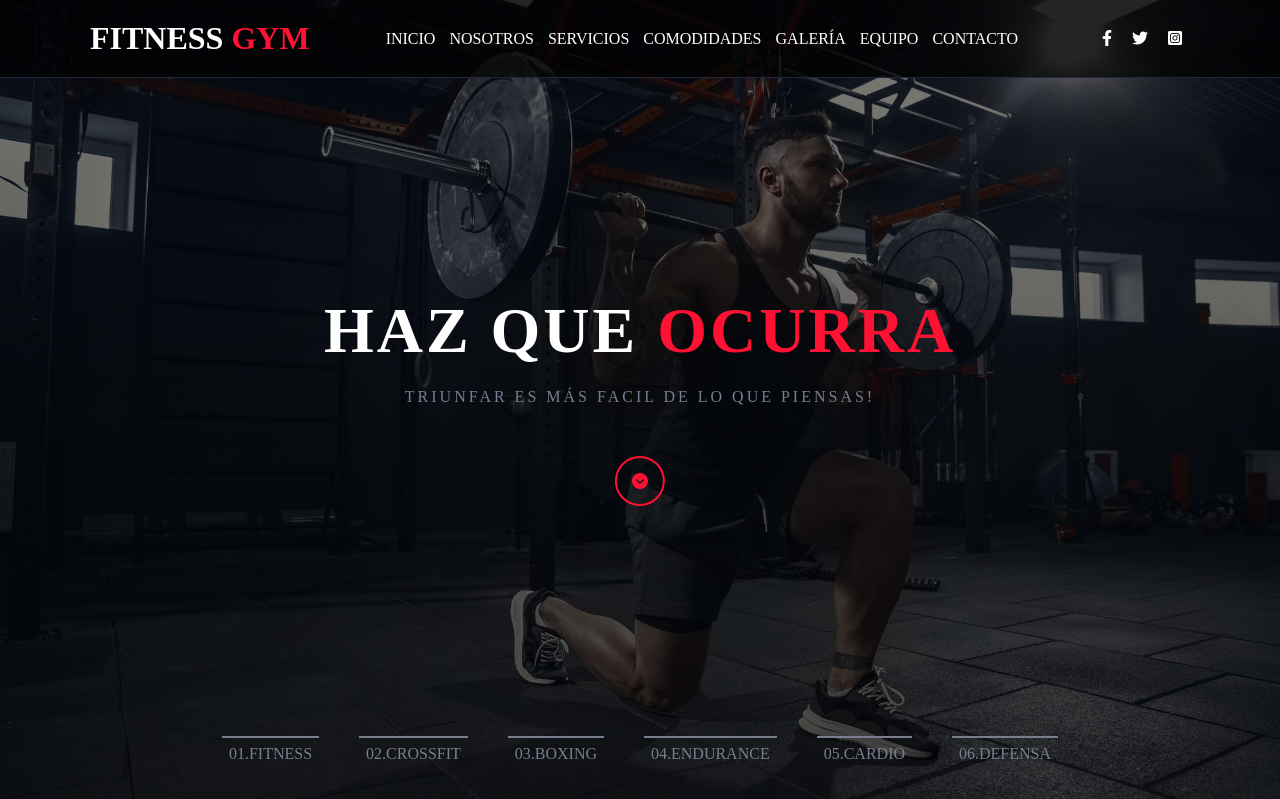
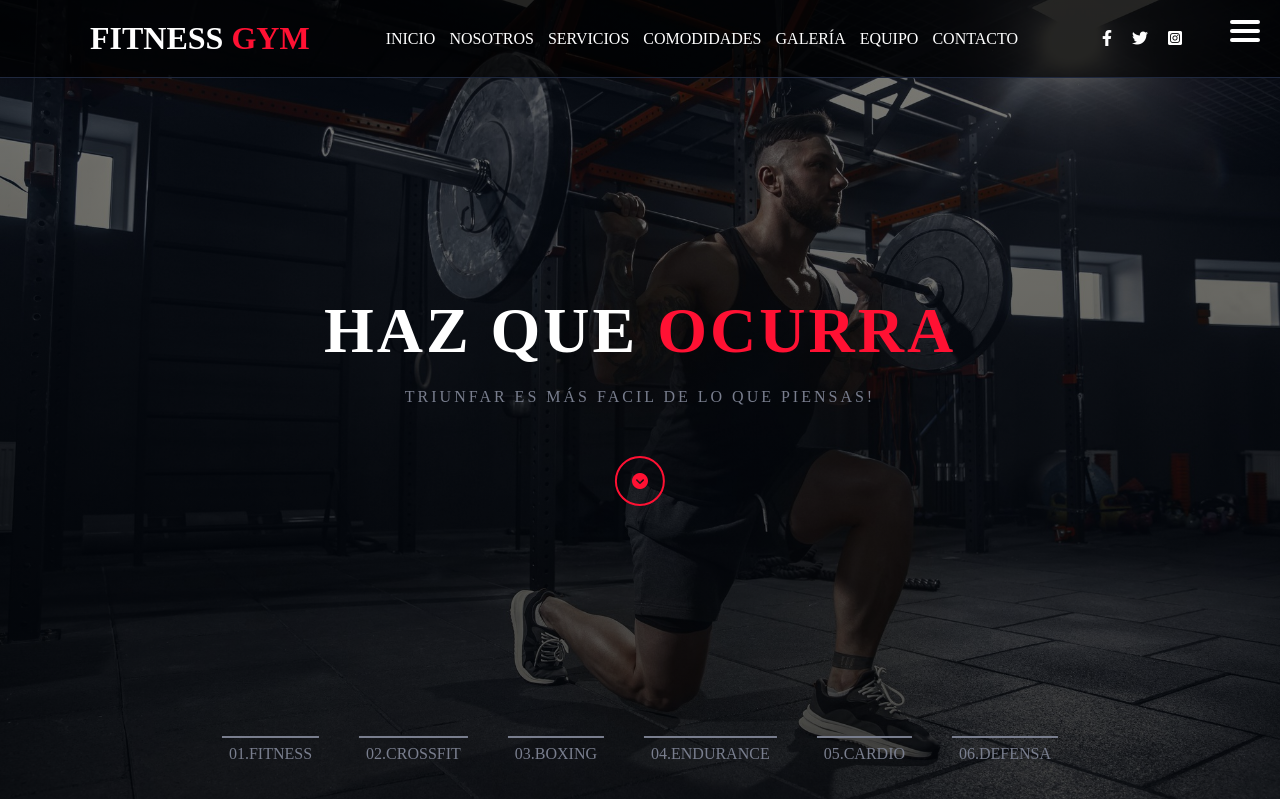
Before and after one commit to Orlando211995/Final, a PHP site: page / in a window 1280 px wide. Shown: the top 799 px of the page. Run offline with PHP 8.4, Linux system fonts and the light colour scheme.

Commit message:
hamburger-icon

```diff
--- a/css/main.css
+++ b/css/main.css
@@ -54,9 +54,9 @@ body{
 .contenedor-header header .redes a:hover{
     color: #ff1133;
 }
-.nav-responsive{
-    display: none;
-    font-size: 25px;
+.hamburger{
+    display: flex
+
  }
  /* *********** */
 /* SECCIÓN INICIO */
@@ -555,29 +555,27 @@ footer .info a{
 /* RESPONSIVE */
 /* *********** */
 @media only screen and (max-width: 900px) {
-    header nav{
-        position: initial;
+    header nav {
         display: none;
-        transform: translate(0);
-    }
+      }
     header .redes{
         display: none;
     }
     .nav-responsive{
         display: block;
     }
-    nav.responsive{
+    nav.responsive {
         display: flex;
         flex-direction: column;
         justify-content: center;
-        position:absolute;
+        position: absolute;
         left: 0;
         top: 0;
         width: 100%;
         height: 100vh;
-        background-color:#151623;
+        background-color: #151623;
         z-index: 99;
-    }
+      }
     nav.responsive a{
         display: block;
         width: fit-content;
@@ -686,3 +684,41 @@ footer .info a{
     width: 100%;
     z-index: 100;
 }
+
+
+
+
+
+.hamburger {
+    width: 30px;
+    height: 22px;
+    cursor: pointer;
+    display: flex;
+    flex-direction: column;
+    justify-content: space-between;
+    position: fixed; /* ✅ para que quede siempre visible */
+    top: 20px;
+    right: 20px;
+    z-index: 200; /* ✅ por encima del menú */
+}
+
+.hamburger span {
+    display: block;
+    height: 4px;
+    background: white; /* 🔥 aseguramos contraste */
+    border-radius: 2px;
+    transition: all 0.3s ease;
+}
+
+/* Animación cuando está activo */
+.hamburger.active span:nth-child(1) {
+    transform: rotate(45deg) translate(5px, 5px);
+}
+
+.hamburger.active span:nth-child(2) {
+    opacity: 0;
+}
+
+.hamburger.active span:nth-child(3) {
+    transform: rotate(-45deg) translate(6px, -6px);
+}
--- a/index.php
+++ b/index.php
@@ -28,9 +28,11 @@
                 <a href="#"><i class="fa-brands fa-square-instagram"></i></a>
             </div>
             <!-- Icono del menu responsive -->
-            <div id="icono-nav" class="nav-responsive" onclick="mostrarOcultarMenu()">
-                <i class="fa-solid fa-bars"></i>
-            </div>
+            <div class="hamburger" id="hamburger-icon" onclick="mostrarOcultarMenu()">
+                 <span></span>
+                <span></span>
+                <span></span>
+              </div>
         </header>
     </div>
 
--- a/script/hambuger-icon.js
+++ b/script/hambuger-icon.js
@@ -1,16 +1,17 @@
 let menuVisible = false;
-//Función que oculta o muestra el menu
-function mostrarOcultarMenu(){
-    if(menuVisible){
-        document.getElementById("nav").classList ="";
+
+// Función que oculta o muestra el menú
+function mostrarOcultarMenu() {
+    const nav = document.getElementById("nav");
+    const hamburger = document.getElementById("hamburger-icon");
+
+    if (menuVisible) {
+        nav.classList = "";
+        hamburger.classList.remove("active");
         menuVisible = false;
-    }else{
-        document.getElementById("nav").classList ="responsive";
+    } else {
+        nav.classList = "responsive";
+        hamburger.classList.add("active");
         menuVisible = true;
     }
 }
-{
-    //oculto el menu una vez que selecciono una opcion
-    document.getElementById("nav").classList = "";
-    menuVisible = false;
-}
```
